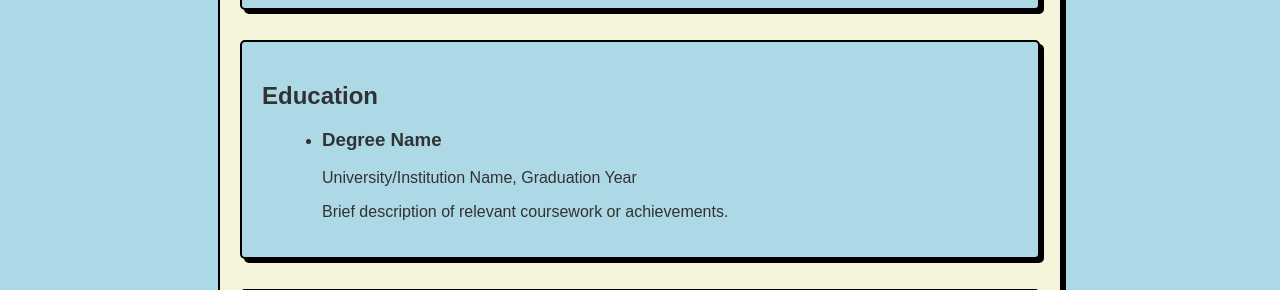
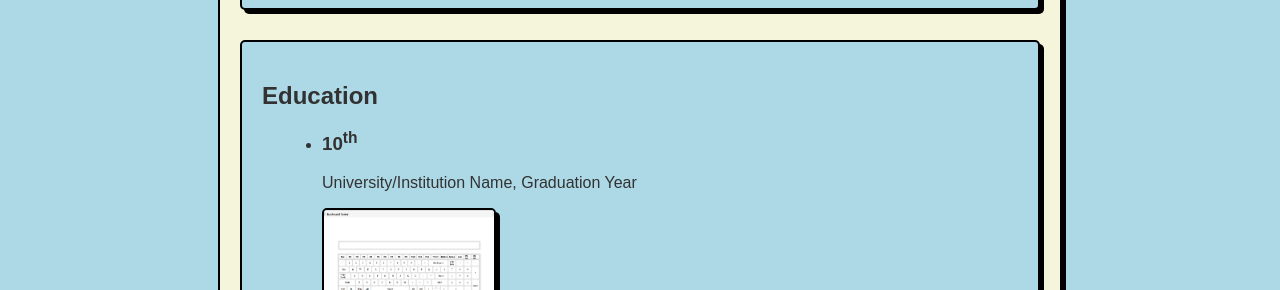
Before and after one commit to Saurabh209/About-me, a plain HTML site: page index.html in a window 1280 px wide. Shown: the part 2010-2300 px from the top of the page. Drawn offline with Linux system fonts and the light colour scheme.

Commit message:
minor changes

```diff
--- a/index.html
+++ b/index.html
@@ -113,10 +113,14 @@
       </div>
       <div class="section" id="education">
         <h2>Education</h2>
+
         <ul>
           <li>
-            <h3>Degree Name</h3>
+            <h3><p>10<sup>th</sup></p></h3>
             <p>University/Institution Name, Graduation Year</p>
+            <div class="project-image-container">
+              <a href="https://saurabh209.github.io/KeyBoard-Tester/"><img src="img2.png" alt="Project 2" class="project-image"></a>
+            </div>
             <p>Brief description of relevant coursework or achievements.</p>
           </li>
         </ul>
```
